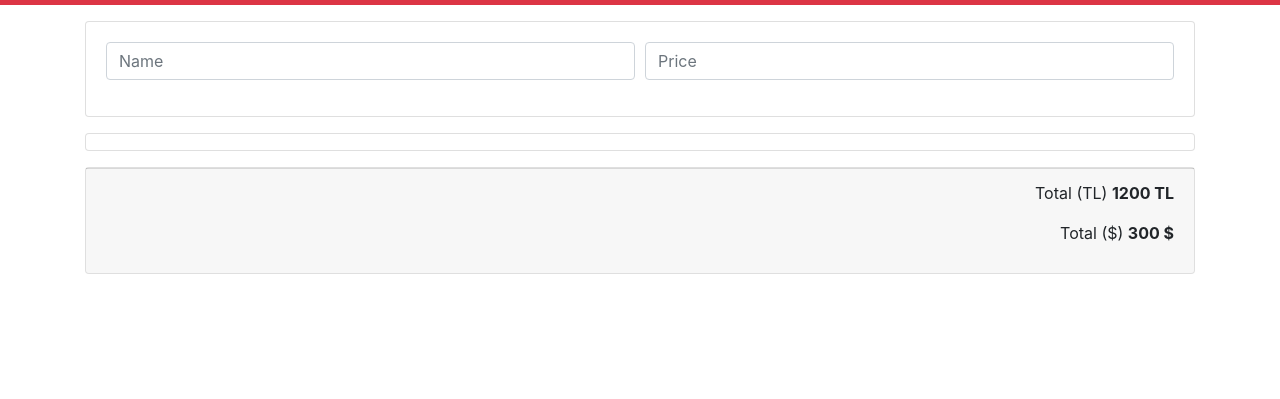
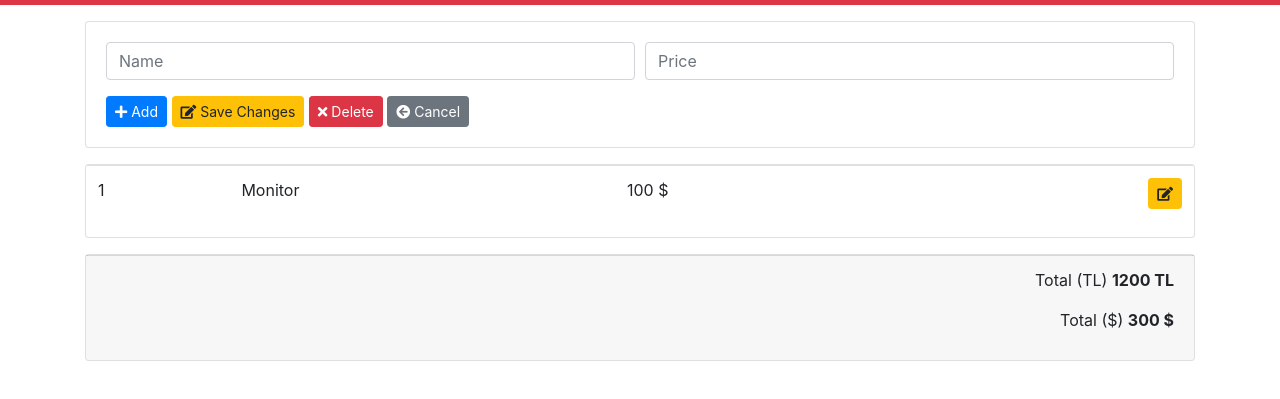
Before and after one commit to pOw-ER/calculaterModulePatternJS, a plain HTML site: page index.html in a window 1280 px wide. Shown: the part 51-450 px from the top of the page. Drawn offline with nearby package versions, Linux system fonts and the light colour scheme.

Commit message:
html codes

```diff
--- a/index.html
+++ b/index.html
@@ -26,12 +26,38 @@
                 <input type="text" class="form-control" id="price" placeholder="Price">
               </div>
             </div>
+            <button type="submit" class="btn btn-primary btn-sm">
+              <i class="fas fa-plus"></i>
+              Add
+            </button>
+            <button type="submit" class="btn btn-warning btn-sm">
+              <i class="fas fa-edit"></i>
+              Save Changes
+            </button>
+            <button type="submit" class="btn btn-danger btn-sm">
+              <i class="fas fa-times"></i>
+              Delete
+            </button>
+            <button type="submit" class="btn btn-secondary btn-sm">
+              <i class="fas fa-arrow-circle-left"></i>
+              Cancel
+            </button>
           </form>
         </div>
       </div>
       <div class="card mt-3">
         <table class="table">
           <tbody class="item-list">
+            <tr>
+              <td>1</td>
+              <td>Monitor</td>
+              <td>100 $</td>
+              <td class="text-right">
+                <button type="submit" class="btn btn-warning btn-sm">
+                  <i class="fas fa-edit"></i>
+                </button>
+              </td>
+            </tr>
 
           </tbody>
         </table>
```
